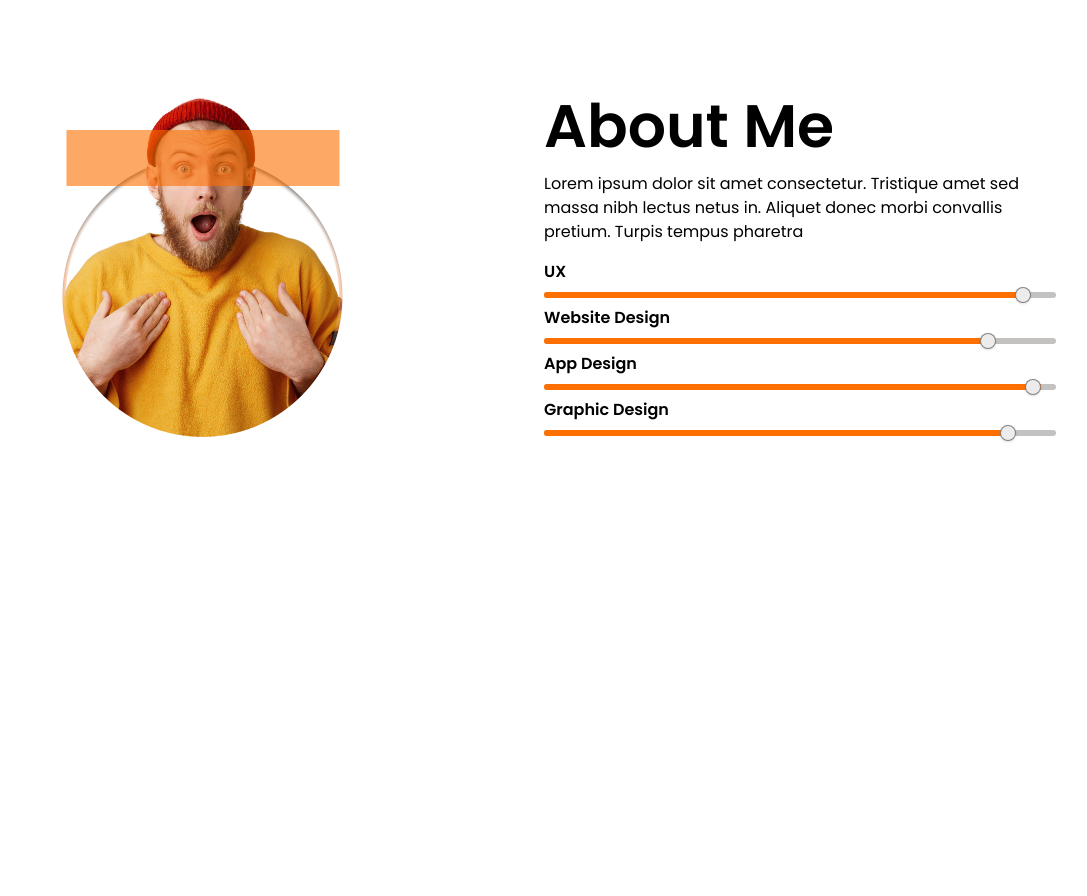
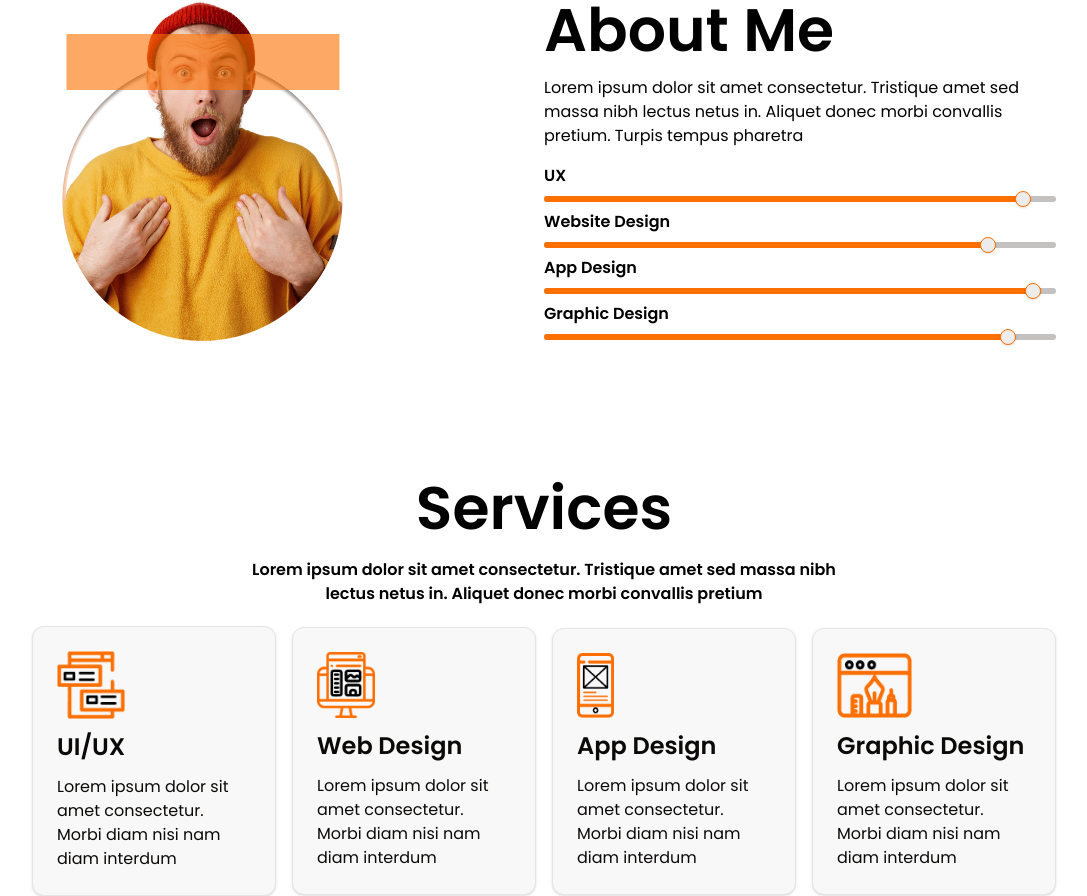
Before and after one commit to atharv-av/Mugs-Assignment, a Next.js app: page / in a window 1280 px wide. Shown: the part 876-1772 px from the top of the page, without its empty margins (96-1183 px from the left). Before the commit the page ends 1450 px from the top, so only its background shows below. Built offline with nearby package versions, Linux system fonts and the light colour scheme.

Commit message:
created services page

```diff
--- a/app/page.tsx
+++ b/app/page.tsx
@@ -4,14 +4,16 @@ import Navbar from "@/components/Header";
 import MobileHeader from "@/components/MobileHeader";
 import AboutPage from "@/pages/About";
 import { HomePage } from "@/pages/Home";
+import ServicesPage from "@/pages/Services";
 
 const Home = () => {
   return (
-    <div className="flex flex-col gap-12 dark:bg-black lg:px-32 md:px-24 px-6">
+    <div className="flex flex-col gap-12 lg:gap-0 dark:bg-black lg:px-32 md:px-24 px-6">
       <Navbar />
       <MobileHeader />
       <HomePage />
       <AboutPage />
+      <ServicesPage />
     </div>
   );
 };
--- /dev/null
+++ b/components/ui/card.tsx
@@ -0,0 +1,76 @@
+import * as React from "react"
+
+import { cn } from "@/lib/utils"
+
+const Card = React.forwardRef<
+  HTMLDivElement,
+  React.HTMLAttributes<HTMLDivElement>
+>(({ className, ...props }, ref) => (
+  <div
+    ref={ref}
+    className={cn(
+      "rounded-xl border border-stone-200 text-stone-950 shadow dark:border-stone-800 bg-[#F8F8F8] dark:bg-white",
+      className
+    )}
+    {...props}
+  />
+))
+Card.displayName = "Card"
+
+const CardHeader = React.forwardRef<
+  HTMLDivElement,
+  React.HTMLAttributes<HTMLDivElement>
+>(({ className, ...props }, ref) => (
+  <div
+    ref={ref}
+    className={cn("flex flex-col space-y-1.5 p-6", className)}
+    {...props}
+  />
+))
+CardHeader.displayName = "CardHeader"
+
+const CardTitle = React.forwardRef<
+  HTMLParagraphElement,
+  React.HTMLAttributes<HTMLHeadingElement>
+>(({ className, ...props }, ref) => (
+  <h3
+    ref={ref}
+    className={cn("font-semibold leading-none tracking-tight", className)}
+    {...props}
+  />
+))
+CardTitle.displayName = "CardTitle"
+
+const CardDescription = React.forwardRef<
+  HTMLParagraphElement,
+  React.HTMLAttributes<HTMLParagraphElement>
+>(({ className, ...props }, ref) => (
+  <p
+    ref={ref}
+    className={cn("text-sm text-stone-500 dark:text-stone-400", className)}
+    {...props}
+  />
+))
+CardDescription.displayName = "CardDescription"
+
+const CardContent = React.forwardRef<
+  HTMLDivElement,
+  React.HTMLAttributes<HTMLDivElement>
+>(({ className, ...props }, ref) => (
+  <div ref={ref} className={cn("p-6 pt-0", className)} {...props} />
+))
+CardContent.displayName = "CardContent"
+
+const CardFooter = React.forwardRef<
+  HTMLDivElement,
+  React.HTMLAttributes<HTMLDivElement>
+>(({ className, ...props }, ref) => (
+  <div
+    ref={ref}
+    className={cn("flex items-center p-6 pt-0", className)}
+    {...props}
+  />
+))
+CardFooter.displayName = "CardFooter"
+
+export { Card, CardHeader, CardFooter, CardTitle, CardDescription, CardContent }
--- a/components/ui/slider.tsx
+++ b/components/ui/slider.tsx
@@ -20,7 +20,7 @@ const Slider = React.forwardRef<
     <SliderPrimitive.Track className="relative h-1.5 w-full grow overflow-hidden rounded-full bg-stone-900/20">
       <SliderPrimitive.Range className="absolute h-full bg-[#FD6F00]" />
     </SliderPrimitive.Track>
-    <SliderPrimitive.Thumb className="block h-4 w-4 rounded-full border border-[#FD6F00] border-stone-900/50 bg-[#EDECEC] shadow transition-colors focus-visible:outline-none focus-visible:ring-1 focus-visible:ring-stone-950 disabled:pointer-events-none disabled:opacity-50 dark:border-stone-800 dark:border-stone-50/50 dark:bg-stone-950 dark:focus-visible:ring-stone-300" />
+    <SliderPrimitive.Thumb className="block h-4 w-4 rounded-full border border-[#FD6F00] bg-[#EDECEC] shadow transition-colors focus-visible:outline-none focus-visible:ring-1 focus-visible:ring-stone-950 disabled:pointer-events-none disabled:opacity-50 dark:border-stone-800 dark:border-stone-50/50 dark:bg-stone-950 dark:focus-visible:ring-stone-300" />
   </SliderPrimitive.Root>
 ))
 Slider.displayName = SliderPrimitive.Root.displayName
--- /dev/null
+++ b/pages/Services.tsx
@@ -0,0 +1,69 @@
+import {
+  Card,
+  CardContent,
+  CardDescription,
+  CardHeader,
+  CardTitle,
+} from "@/components/ui/card";
+import Image from "next/image";
+import React from "react";
+
+const services = [
+  {
+    icon: "/images/ui-ux-design-icon.png",
+    title: "UI/UX",
+    height: 68,
+    width: 68
+  },
+  {
+    icon: "/images/web-design-icon.png",
+    title: "Web Design",
+    height: 58,
+    width: 58
+  },
+  {
+    icon: "/images/app-design-icon.png",
+    title: "App Design",
+    height: 37,
+    width: 37
+  },
+  {
+    icon: "/images/graphic-design-icon.png",
+    title: "Graphic Design",
+    height: 75,
+    width: 75
+  },
+];
+
+const ServicesPage = () => {
+  return (
+    <section id="services" className="flex flex-col gap-5 items-center justify-center font-poppins">
+      <p className="text-6xl font-semibold dark:text-white">Services</p>
+      <p className="text-base font-semibold dark:text-white md:w-3/5 text-center">
+        Lorem ipsum dolor sit amet consectetur. Tristique amet sed massa nibh
+        lectus netus in. Aliquet donec morbi convallis pretium
+      </p>
+      <div className="flex lg:flex-row flex-col items-center gap-4">
+        {services.map((service, index) => (
+          <Card key={index} className="flex flex-col gap-3 p-6">
+
+              <Image
+                src={service.icon}
+                alt={service.title}
+                height={service.height}
+                width={service.width}
+              />
+              <p className="font-semibold text-2xl">{service.title}</p>
+
+            <p className="font-normal text-base">
+              Lorem ipsum dolor sit amet consectetur. Morbi diam nisi nam diam
+              interdum
+            </p>
+          </Card>
+        ))}
+      </div>
+    </section>
+  );
+};
+
+export default ServicesPage;
```
Also changed, not shown: public/images/graphic-design-icon.png (added), public/images/ui-ux-design-icon.png (renamed from public/images/ui-ux-design.png).
